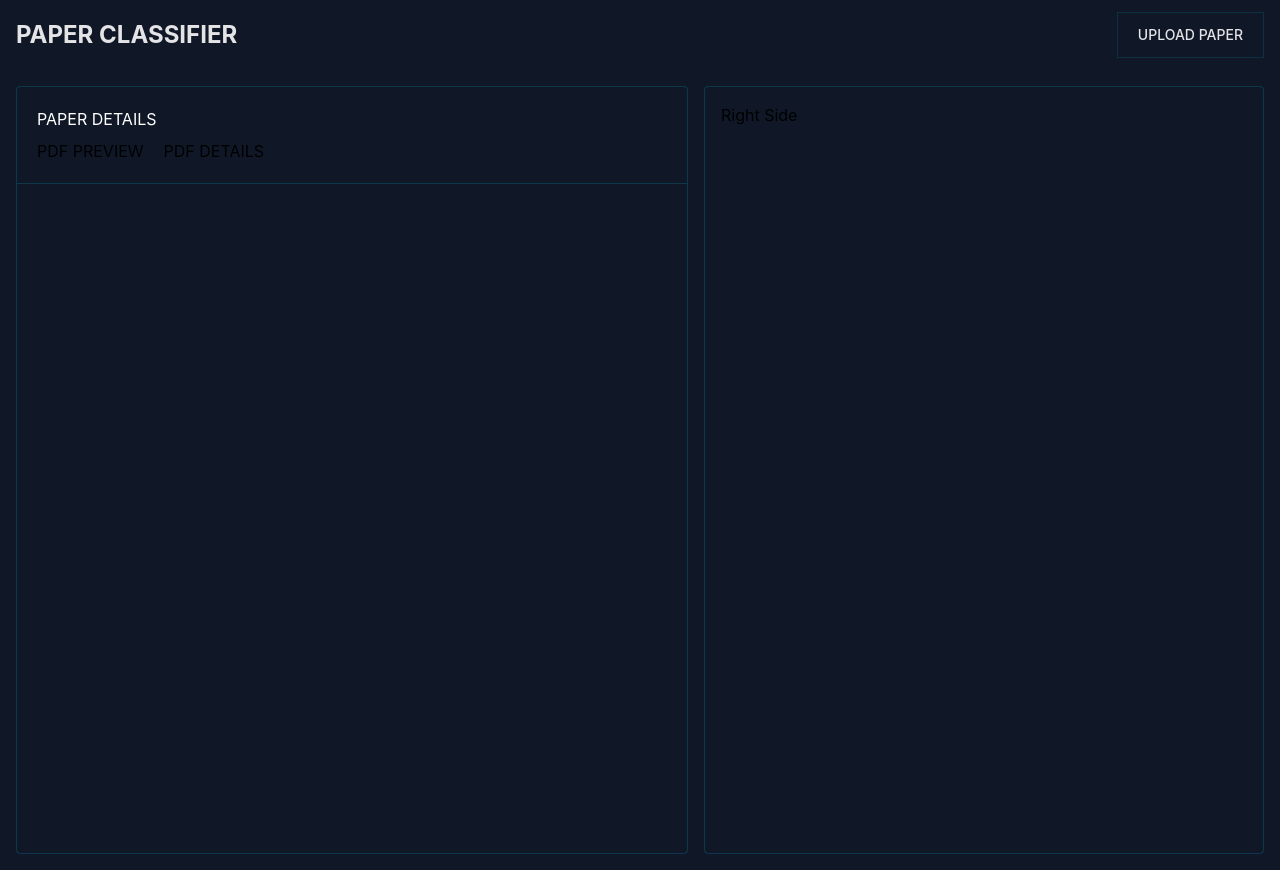
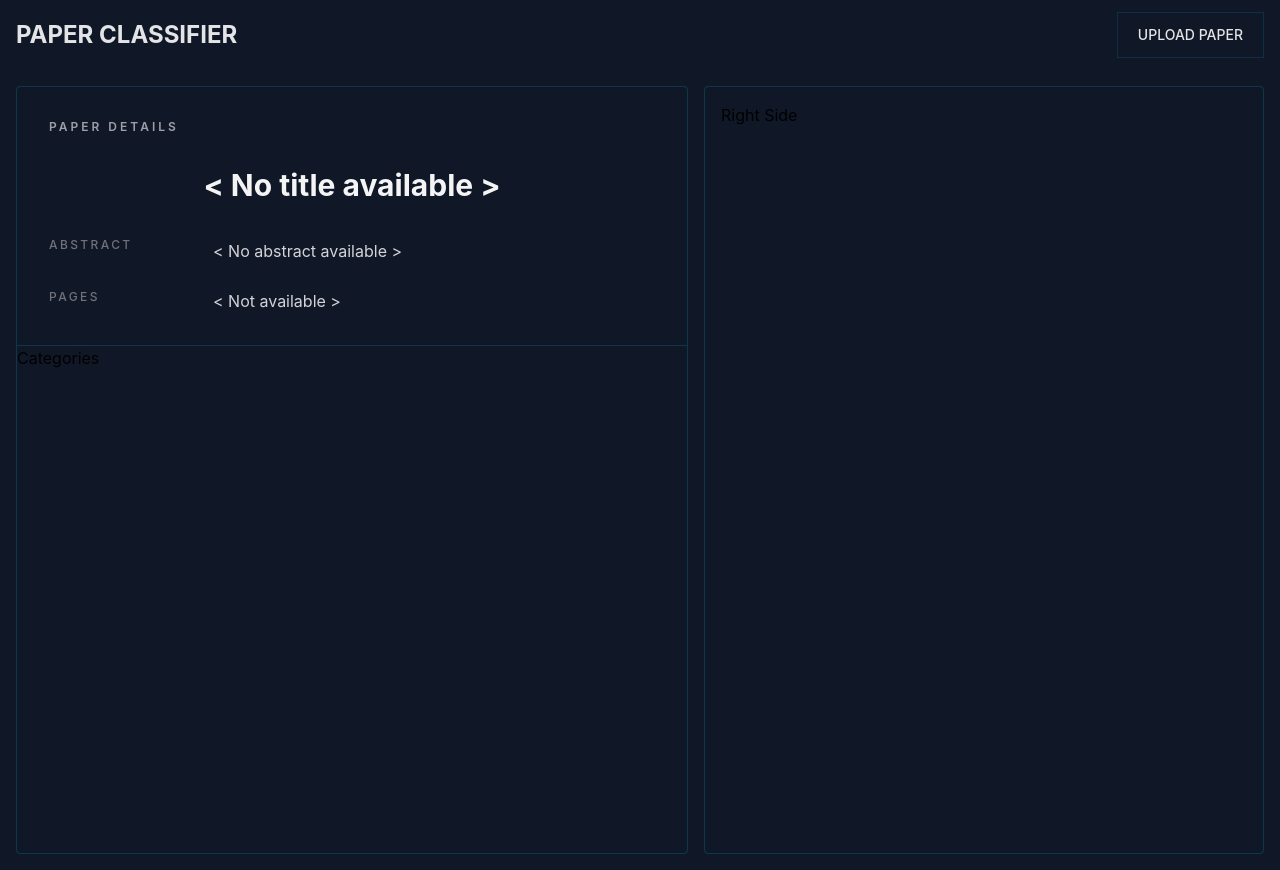
Before and after one commit to Pr0-T0/research-paper-classifier, a React (Vite) app: page / in a window 1280 px wide. Built offline with nearby package versions, Linux system fonts and the light colour scheme.

Commit message:
paperDetails section updated props

```diff
--- a/src/App.tsx
+++ b/src/App.tsx
@@ -1,17 +1,35 @@
+import { useState } from "react";
 import Header from "./componants/header"
 import HeroSection from "./componants/heroSection"
 
+
+type paperData = {
+  title?: string;
+  abstract?: string;
+  pages?: number;
+}
 function App() {
+  //states
+  const [paperData, setPaperData] = useState<paperData | null>(null);
 
   function handleUpload(file: File) {
     //receives file from uploadButton from header
     console.log(file);
+
+    //constant for now
+    const tempData = {
+      title: "Best ever research paper about apples",
+      abstract: "this is the greatest abstarct about apples of all time , i havent heard a better explanation like this in my entire career hope this is long enough",
+      pages: 15
+    }
+
+    setPaperData(tempData)
   }
 
   return (
     <div>
       <Header onUpload={handleUpload}/>
-      <HeroSection/>
+      <HeroSection title={paperData?.title} abstract={paperData?.abstract} pages={paperData?.pages}/>
     </div>
    )
 }
--- a/src/componants/heroSection.tsx
+++ b/src/componants/heroSection.tsx
@@ -1,12 +1,18 @@
 import PaperDetails from "./paperDetails";
 
+type HeroSectionProps = {
+  title?: string;
+  abstract?: string;
+  pages? : number;
+};
 
-export default function HeroSection() {
+export default function HeroSection({ title, abstract, pages }: HeroSectionProps) {
   return (
     <section className="grid grid-cols-1 lg:grid-cols-[1.2fr_1fr] gap-4 min-h-screen bg-gray-900 p-4">
       {/* LEFT COLUMN */}
       <div className="border border-cyan-500/20 rounded overflow-auto">
-        <PaperDetails />
+        <PaperDetails title={title} abstract={abstract} pages={pages}/>
+        <div>Categories</div>
       </div>
 
       {/* RIGHT COLUMN */}
--- a/src/componants/paperDetails.tsx
+++ b/src/componants/paperDetails.tsx
@@ -1,11 +1,57 @@
-export default function PaperDetails() {
-    return (
-        <section className="border-b border-cyan-500/20 p-5">
-            <h1 className="text-white">PAPER DETAILS</h1>
-            <div className="flex gap-5 pt-2">
-                <div>PDF PREVIEW</div>
-                <div>PDF DETAILS</div>
+type PaperDetailsProps = {
+  title?: string;
+  abstract?: string;
+  pages? : number;
+};
+
+export default function PaperDetails({
+  title,
+  abstract,
+  pages
+}: PaperDetailsProps) {
+
+  return (
+    <section className="p-6 lg:p-8 border-b border-cyan-500/20">
+
+      {/* HEADER */}
+      <div className="border-bpb-5">
+        <h1 className="text-xs tracking-[0.25em] text-zinc-400 font-semibold">
+          PAPER DETAILS
+        </h1>
+      </div>
+      {/* CONTENT */}
+      <div className="pt-8">
+        <div className="space-y-8">
+          {/* TITLE */}
+          <div>
+            <h2 className="text-2xl lg:text-3xl font-bold text-zinc-100 leading-tight max-w-4xl text-center">
+              {title || "< No title available >"}
+            </h2>
+          </div>
+          {/* DETAILS GRID */}
+          <div className="space-y-6">
+            <div className="grid grid-cols-[140px_1fr] gap-6">
+              <h3 className="text-xs tracking-[0.2em] uppercase text-zinc-500 font-medium">
+                ABSTRACT
+              </h3>
+              <p className="text-zinc-300 leading-7">
+                {abstract || "< No abstract available >"}
+              </p>
             </div>
-        </section>
-    )
+            {/* PAGES */}
+            <div className="grid grid-cols-[140px_1fr] gap-6">
+
+              <h3 className="text-xs tracking-[0.2em] uppercase text-zinc-500 font-medium">
+                Pages
+              </h3>
+              <p className="text-zinc-300">
+                {pages ?? "< Not available >"}
+              </p>
+            </div>
+          </div>
+        </div>
+      </div>
+
+    </section>
+  );
 }
```
Also changed, not shown: 1 other file (tests, documents, lock files or other folders).
